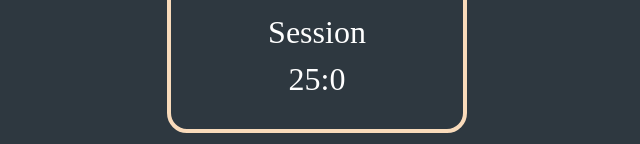
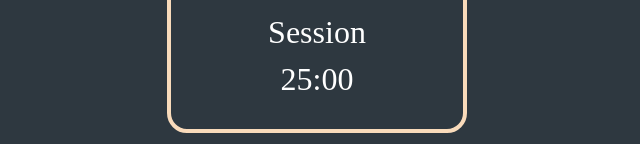
Before and after one commit to mdtagg/25_Plus_Five, a React (Vite) app: page / in a window 1280 px wide. Shown: the part 421-565 px from the top of the page, without its empty margins (323-963 px from the left). Built offline with nearby package versions, Linux system fonts and the light colour scheme.

Commit message:
clock countdown and ability to change minutes before start added
algos added to the counter component to check conditions for setting the
correct time on the timer

```diff
--- a/src/components/Counter/index.tsx
+++ b/src/components/Counter/index.tsx
@@ -13,26 +13,25 @@ const Counter = (props:CounterProps) => {
 
     const { breakTime, sessionTime, executing, setExecuting } = props
     const [ minutes, setMinutes ] = useState(sessionTime)
-    const [ seconds, setSeconds ] = useState(0)
-    const [ timer, setTimer] = useState(`${minutes}:${seconds}`)
-
-    const Session = "Session"
-    const Break = "Break"
+    const [ seconds, setSeconds ] = useState<string | number>(`00`)
+    const [ timer, setTimer] = useState(`${sessionTime}:00`)
 
     const handleClick = () => {
-        const timeArray = timer.split(':').map(time => {
-            return parseInt(time)
-        })
-        const [minutes, seconds] = timeArray
-        setSeconds(seconds)
-        setMinutes(minutes)
+        // const timeArray = timer.split(':').map(time => {
+        //     return parseInt(time)
+        // })
+        // const [minutes, seconds] = timeArray
+        const intSeconds = parseInt(seconds as string)
+        // setMinutes(minutes)
+        setSeconds(intSeconds)
         setExecuting('session')
+        console.log("handle Click")
     }
 
     useEffect(() => {
         if(executing === '') return
         if(seconds === 0 && minutes === 0) {
-            console.log("both zeros")
+            console.log("both equal zero")
             if(executing === 'session') {
                 setExecuting('break')
                 setTimer(`${breakTime}:00`)
@@ -40,24 +39,42 @@ const Counter = (props:CounterProps) => {
                 setExecuting('session')
                 setTimer(`${sessionTime}:00`)
             }
-        }else if(seconds > 0) {
-            console.log("seconds greater than 0")
+        }else if(seconds as number > 0) {
+            console.log("seconds greater",seconds)
             setTimeout(() => {
                 setSeconds((prev) => {
-                    return prev -= 1
+                    let test = prev as number
+                    return test -= 1
                 })
             },1000)
         }else if(seconds === 0 && minutes !== 0) {
-            console.log("seconds equal to zero")
+            console.log("seconds zero")
             setTimeout(() => {
                 setMinutes((prev) => {
                     return prev -= 1
                 })
                 setSeconds(59)
             },1000)
+        }
+    },[timer,executing])
 
+    useEffect(() => {
+        setMinutes(sessionTime)
+    },[sessionTime])
+
+    useEffect(() => {
+        if(executing === '') {
+            setTimer(`${minutes}:${seconds}`)
+        }
+        else if(seconds as number >= 10 && executing !== '') {
+            setTimer(`${minutes}:${seconds}`)
+        }
+        else if(seconds as number < 10 && executing !== '') {
+            setTimer(`${minutes}:0${seconds}`)
         }
     },[seconds,minutes])
+
+
 
     return (
         <div className="counter-container">
--- a/src/main.tsx
+++ b/src/main.tsx
@@ -3,7 +3,7 @@ import ReactDOM from 'react-dom/client'
 import App from './App'
 
 ReactDOM.createRoot(document.getElementById('root') as HTMLElement).render(
-  <React.StrictMode>
+  // <React.StrictMode>
     <App />
-  </React.StrictMode>,
+  // </React.StrictMode>,
 )
```
